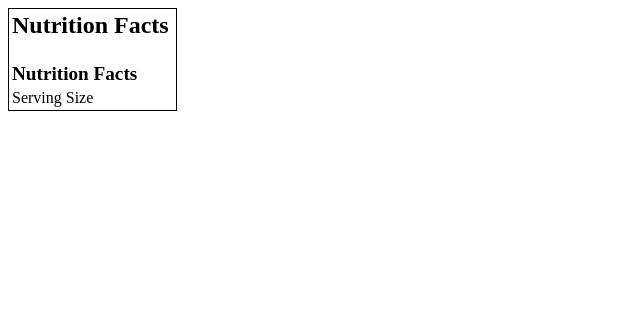
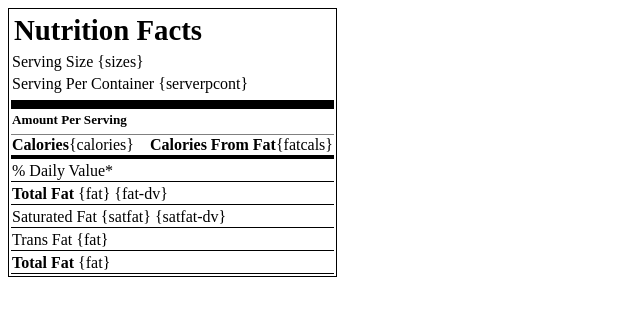
Before and after one commit to ChristinaKo/SoftDev_FoodMe, a plain HTML site: page n.html in a window 1280 px wide. Shown: the whole page, without its empty margins (0-640 px from the left). Drawn offline with Linux system fonts and the light colour scheme.

Commit message:
added more to nutri table

```diff
--- a/n.html
+++ b/n.html
@@ -3,26 +3,67 @@
     #id{
     }
     .nutrition_header{
-        font-size:1.2em;
-        font-weight:bold;
+       text-decoration:none;
+       font-size:1.8em;
+       margin:2px;
     }
     .servings{
 
+    }
+    #topbar{
+       padding-bottom:7px;
+       border-bottom:9px solid black;
+    }
+    #amount{
+       font-weight:bold;
+       font-size:.82em;
+       padding-bottom:4px;
+    }
+    #calbar{
+       border-top:1px solid gray;
+       border-bottom:4px solid black;
+    }
+    ._bottom_{
+     border-bottom:1px solid black;
+    }
+    .right_align{
+      text-align:right;
+      color:blue;
     }
   </style>
   <table style="border:1px solid black">
     <thead>
       <tr>
-	<td><h2 style="text-decoration:none">Nutrition Facts</h2></td>
-      </tr>
-      <tr>
-	<td class="nutrition_header">Nutrition Facts</td>
-	<td></td>
+	<td><h2 class="nutrition_header">Nutrition Facts</h2></td>
       </tr>
     </thead>
-      <tr class="servings">
-	<td>Serving Size</td>
-	<td></td>
+    <tr class="servings">
+      <td>Serving Size {sizes}</td>
     </tr>
+    <tr>
+      <td id="topbar">Serving Per Container {serverpcont} 	&nbsp;</td>
+    </tr>
+    <tr>
+      <td id="amount">Amount Per Serving</td>
+    </tr>
+    <tr>
+      <td id="calbar"><strong>Calories</strong>{calories} &nbsp;&nbsp; <strong>Calories From Fat</strong>{fatcals}</td>
+    </tr>
+    <tr>
+      <td class="_bottom_">% Daily Value*</td>
+    </tr>
+    <tr>
+      <td class="_bottom_"><strong>Total Fat</strong> {fat} {fat-dv}</td>
+    </tr>
+    <tr>
+      <td class="_bottom_">Saturated Fat {satfat}   {satfat-dv} </td>
+    </tr>
+    <tr>
+      <td class="_bottom_">Trans Fat {fat} </td>
+    </tr>
+    <tr>
+      <td class="_bottom_"><strong>Total Fat</strong> {fat} </td>
+    </tr>
+
   </table>
 </html>
```
Also changed, not shown: 1 other file.
